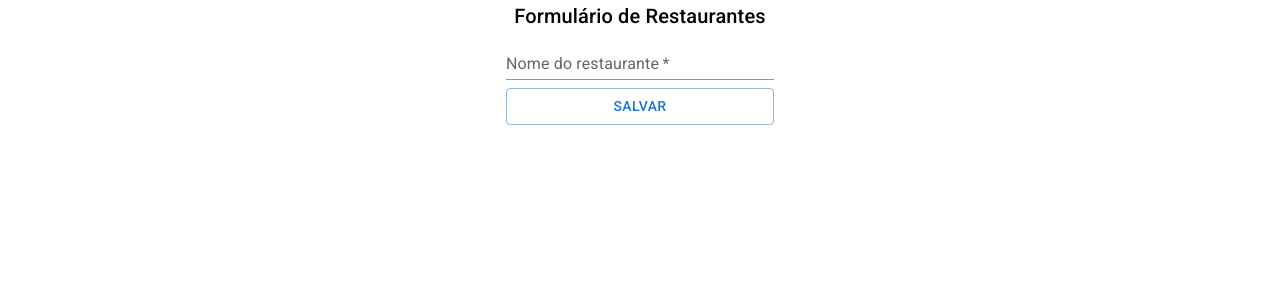
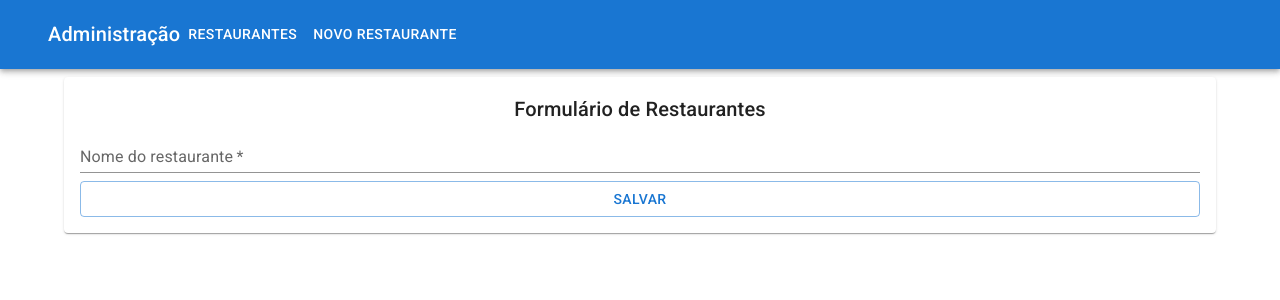
Before and after one commit to gabrielpb88/alfood, a React (Create React App) app: page /admin/restaurantes/novo in a window 1280 px wide. Shown: the top 300 px of the page. Built offline with nearby package versions, Linux system fonts and the light colour scheme; no server answers.

Commit message:
feat: adicionado menu às páginas de administração

```diff
--- a/src/App.tsx
+++ b/src/App.tsx
@@ -3,12 +3,14 @@
 import VitrineRestaurantes from './paginas/VitrineRestaurantes';
 import AdministracaoRestaurantes from './paginas/Administracao/Restaurantes/AdministracaoRestaurante';
 import FormularioRestaurante from './paginas/Administracao/Restaurantes/FormularioRestaurante';
+import PaginaBaseAdmin from './paginas/Administracao/PaginaBaseAdmin';
 
 function App() {
   return (
     <Routes>
       <Route path="/" element={<Home />} />
       <Route path="/restaurantes" element={<VitrineRestaurantes />} />
+      <Route path="/admin" element={<PaginaBaseAdmin />}>
         <Route
           path="/admin/restaurantes"
           element={<AdministracaoRestaurantes />}
@@ -21,6 +23,7 @@
           path="/admin/restaurantes/novo"
           element={<FormularioRestaurante />}
         />
+      </Route>
     </Routes>
   );
 }
--- /dev/null
+++ b/src/paginas/Administracao/PaginaBaseAdmin.tsx
@@ -0,0 +1,41 @@
+import { Outlet } from 'react-router-dom';
+import {
+  AppBar,
+  Box,
+  Button,
+  Container,
+  Link,
+  Paper,
+  Toolbar,
+  Typography,
+} from '@mui/material';
+import { Link as RouterLink } from 'react-router-dom';
+
+export default function PaginaBaseAdmin() {
+  return (
+    <>
+      <AppBar position="static">
+        <Container maxWidth="xl">
+          <Toolbar>
+            <Typography variant="h6">Administração</Typography>
+            <Box sx={{ display: 'flex', flexGrow: 1 }}>
+              <Link component={RouterLink} to="/admin/restaurantes">
+                <Button sx={{ my: 2, color: 'white' }}>Restaurantes</Button>
+              </Link>
+              <Link component={RouterLink} to="/admin/restaurantes/novo">
+                <Button sx={{ my: 2, color: 'white' }}>Novo Restaurante</Button>
+              </Link>
+            </Box>
+          </Toolbar>
+        </Container>
+      </AppBar>
+      <Box>
+        <Container maxWidth="lg" sx={{ mt: 1 }}>
+          <Paper sx={{ p: 2 }}>
+            <Outlet />
+          </Paper>
+        </Container>
+      </Box>
+    </>
+  );
+}
--- a/src/paginas/Administracao/Restaurantes/FormularioRestaurante.tsx
+++ b/src/paginas/Administracao/Restaurantes/FormularioRestaurante.tsx
@@ -7,11 +7,6 @@
 export default function FormularioRestaurante() {
   const [nomeRestaurante, setNomeRestaurente] = useState('');
   const { id } = useParams();
-  useEffect(() => {
-    http.get<IRestaurante>(`restaurantes/${id}/`).then((resposta) => {
-      setNomeRestaurente(resposta.data.nome);
-    });
-  }, [id]);
 
   function isEdicao() {
     return !!id;
@@ -37,17 +32,27 @@
         });
     }
   }
+
+  useEffect(() => {
+    if (isEdicao()) {
+      http.get<IRestaurante>(`restaurantes/${id}/`).then((resposta) => {
+        setNomeRestaurente(resposta.data.nome);
+      });
+    }
+  });
+
   return (
     <Box
       sx={{
         display: 'flex',
         flexDirection: 'column',
         alignItems: 'center',
+        flexGrow: 1,
       }}>
       <Typography component="h1" variant="h6">
         Formulário de Restaurantes
       </Typography>
-      <Box component="form" onSubmit={aoSubmeterForm}>
+      <Box component="form" sx={{ width: '100%' }} onSubmit={aoSubmeterForm}>
         <TextField
           value={nomeRestaurante}
           onChange={(e) => {
@@ -59,7 +64,7 @@
           required
         />
         <Button
-          sx={{ marginTop: '0.5rem' }}
+          sx={{ marginTop: 1 }}
           type="submit"
           variant="outlined"
           fullWidth>
```
Lines whose indentation alone changed are shown as unchanged.
